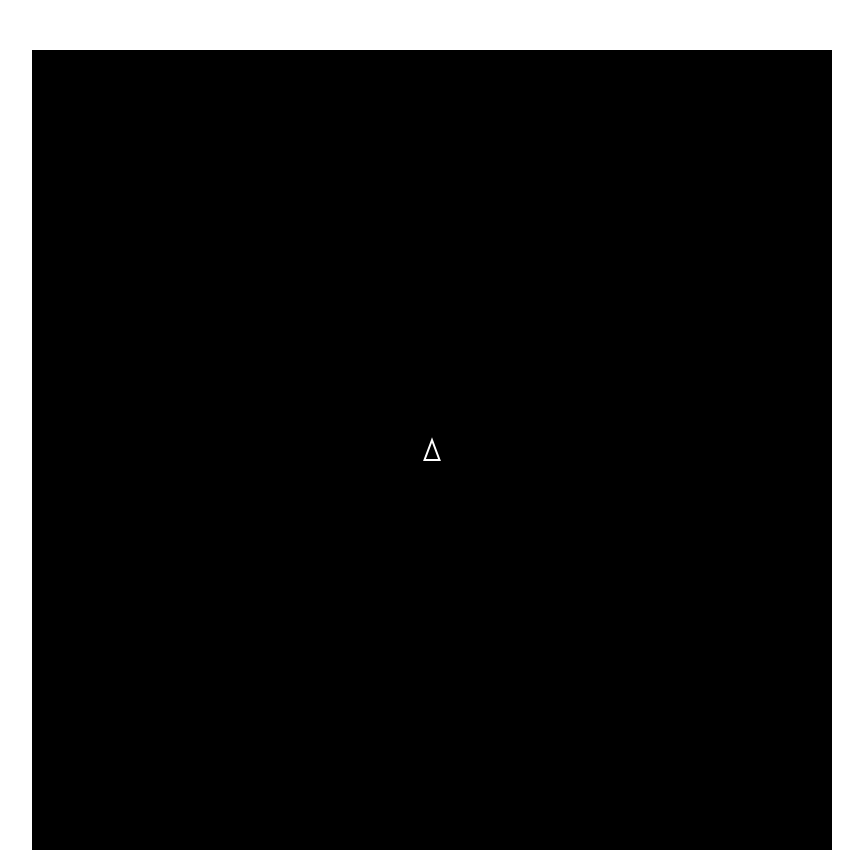
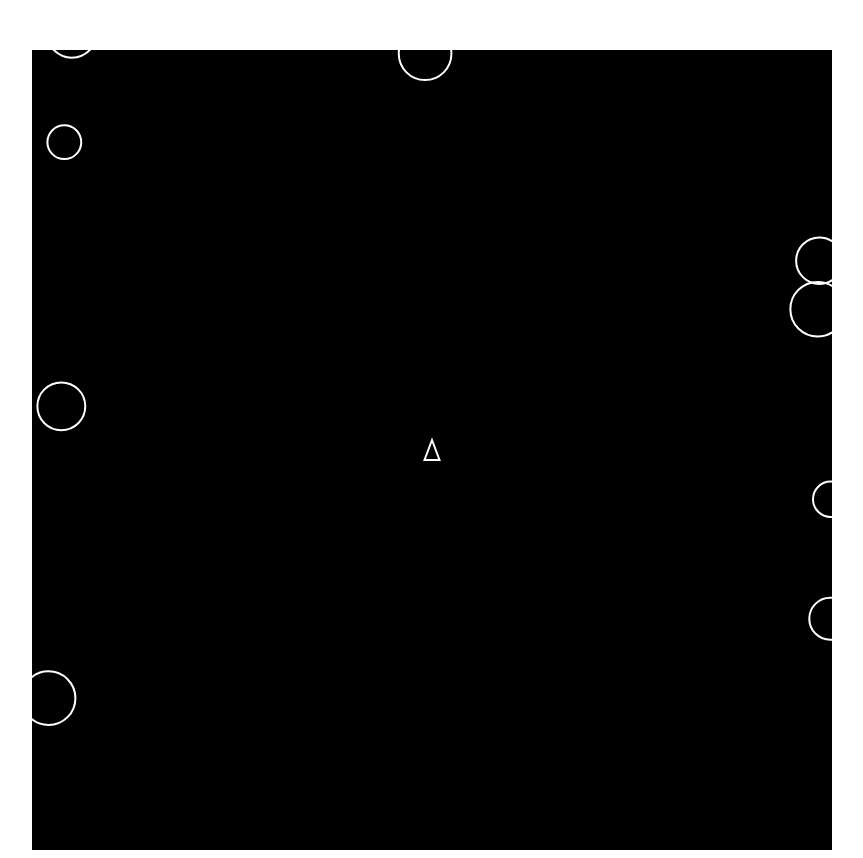
Before and after one commit to hoggetaylor/codecamp, a plain HTML site: page asteroids/index.html in a window 1280 px wide. Shown: the whole page, without its empty margins (208-1071 px from the left). Drawn offline with Linux system fonts and the light colour scheme.

Commit message:
Complete the asteroid spawning algorithm.

```diff
--- a/asteroids/index.html
+++ b/asteroids/index.html
@@ -29,7 +29,7 @@
             const canvas = document.getElementById('canvas');
             const player = makePlayer();
             const asteroids = []
-            let asteroidtimer = 3
+            let asteroidtimer = 0.5;
 
 
             setInterval(update, 16);
@@ -45,7 +45,7 @@
                 asteroidtimer -= DT
                 if (asteroidtimer <= 0) {
                     makeAsteroid ()
-                    asteroidtimer = 5
+                    asteroidtimer = 0.5
                 }
             }
 
@@ -146,13 +146,15 @@
             }
             function makeAsteroid() {
                 const side = randomboolean()
+                const x = side ? randomchoice(-5,canvas.width+5) : randombetween(0,canvas.width);
+                const y = side ? randombetween(0, canvas.height) : randomchoice(-5, canvas.height + 5);
                 asteroids.push({
                     radius:randombetween(10,30),
-                    x:side ? randomchoice(-5,canvas.width+5):randombetween(0,canvas.width),
-                    y:50,
-                    xVelocity: randombetween(),
-                    yVelocity: 20,
-                })
+                    x: x,
+                    y: y,
+                    xVelocity: x < 0 ? randombetween(5, 20) : randombetween(-20, -5),
+                    yVelocity: y < 0 ? randombetween(5, 20) : randombetween(-20, -5),
+                });
 
             }
             function rad(deg) {
```
